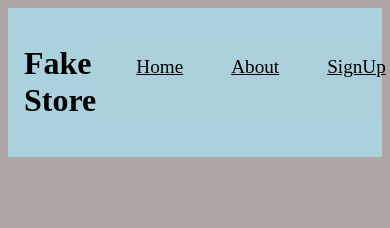
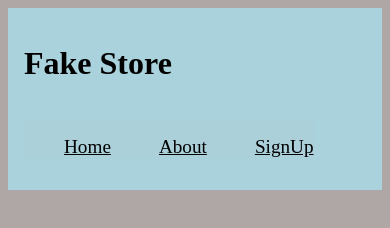
Before and after one commit to sanket-a8lw12/FakeStoreApi, a website: page index.html in a window 390 px wide. Drawn offline with Linux system fonts and the light colour scheme; no server answers.

Commit message:
updated the styling for nav bar
added flex-wrap to make design responsive

```diff
--- a/style.css
+++ b/style.css
@@ -13,6 +13,7 @@ body{
     background-color: rgba(187, 35, 35, 0.006);
     gap: 3em;
     padding-top: 1em;
+    flex-wrap: wrap;
 }
 
 a{
@@ -20,6 +21,7 @@ a{
     color: black;
     font-size: larger;
     font-weight: 120em;
+    flex-wrap: wrap;
 }
 
 .nav-bar{
@@ -27,6 +29,7 @@ a{
     padding: 1em;
     display: flex;
     justify-content: space-between;
+    flex-wrap: wrap;
 }
 .container{
     display: flex;
```
